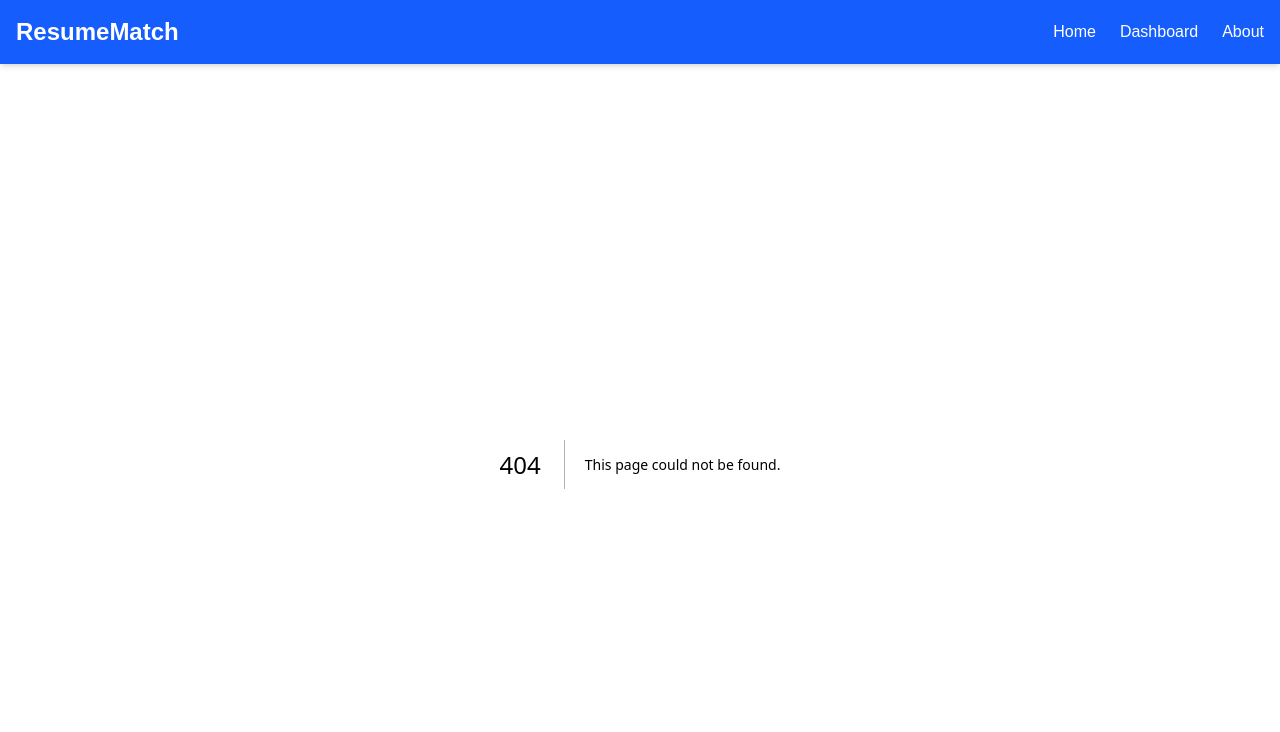
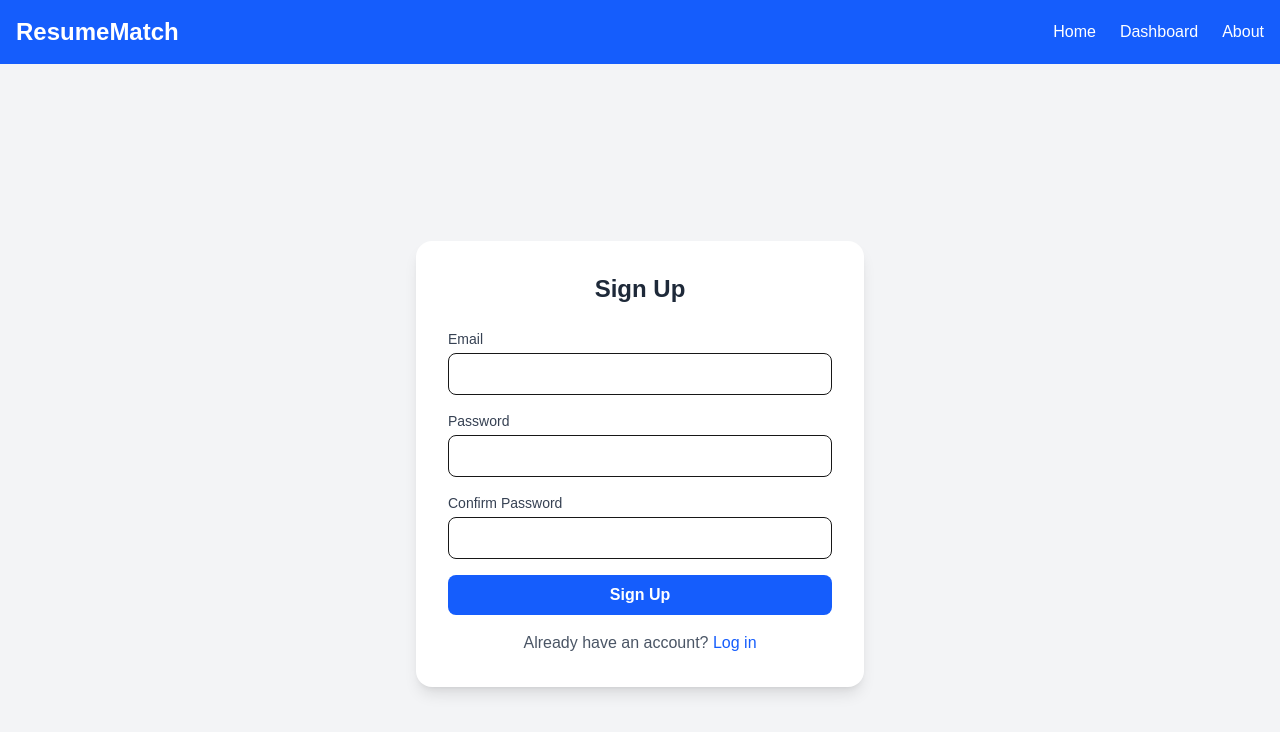
Before and after one commit to joshuajcarroll/AI-Resume-Reviewer, a Next.js app: page /signup in a window 1280 px wide. Before the commit this address had no page. Shown: the top 732 px of the page. Built offline with nearby package versions, Linux system fonts and the light colour scheme.

Commit message:
Added signup page for user signup

```diff
--- /dev/null
+++ b/app/signup/page.tsx
@@ -0,0 +1,113 @@
+"use client";
+
+import { useState } from "react";
+//import { useRouter } from "next/navigation";
+
+const Signup = () => {
+  const [email, setEmail] = useState<string>("");
+  const [password, setPassword] = useState<string>("");
+  const [confirmPassword, setConfirmPassword] = useState<string>("");
+  const [loading, setLoading] = useState(false);
+  const [error, setError] = useState<string | null>(null);
+  //const router = useRouter();
+
+  const handleSubmit = async (event: React.FormEvent) => {
+    event.preventDefault();
+
+    if (!email || !password || !confirmPassword) {
+      setError("Please fill in all fields.");
+      return;
+    }
+
+    if (password !== confirmPassword) {
+      setError("Passwords do not match.");
+      return;
+    }
+
+    setLoading(true);
+    setError(null);
+
+    try {
+      // Mock signup request, replace this with your API call
+      const response = await fetch("/api/signup", {
+        method: "POST",
+        body: JSON.stringify({ email, password }),
+        headers: { "Content-Type": "application/json" },
+      });
+
+      if (!response.ok) {
+        const data = await response.json();
+        setError(data.error || "Signup failed. Please try again.");
+      } else {
+        // On success, redirect to login page
+        //router.push("/login");
+      }
+    } catch  {
+      setError("An error occurred. Please try again.");
+    } finally {
+      setLoading(false);
+    }
+  };
+
+  return (
+    <div className="flex items-center justify-center min-h-screen bg-gray-100">
+      <div className="bg-white shadow-lg rounded-2xl p-8 max-w-md w-full">
+        <h1 className="text-2xl font-bold text-center text-gray-800 mb-6">Sign Up</h1>
+        {error && <p className="text-red-600 text-center mb-4">{error}</p>}
+        <form onSubmit={handleSubmit} className="space-y-4">
+          <div>
+            <label className="block text-sm font-medium text-gray-700">Email</label>
+            <input
+              type="email"
+              value={email}
+              onChange={(e) => setEmail(e.target.value)}
+              className="mt-1 w-full px-3 py-2 border rounded-lg focus:ring-blue-500 focus:border-blue-500"
+              required
+            />
+          </div>
+
+          <div>
+            <label className="block text-sm font-medium text-gray-700">Password</label>
+            <input
+              type="password"
+              value={password}
+              onChange={(e) => setPassword(e.target.value)}
+              className="mt-1 w-full px-3 py-2 border rounded-lg focus:ring-blue-500 focus:border-blue-500"
+              required
+            />
+          </div>
+
+          <div>
+            <label className="block text-sm font-medium text-gray-700">Confirm Password</label>
+            <input
+              type="password"
+              value={confirmPassword}
+              onChange={(e) => setConfirmPassword(e.target.value)}
+              className="mt-1 w-full px-3 py-2 border rounded-lg focus:ring-blue-500 focus:border-blue-500"
+              required
+            />
+          </div>
+
+          <button
+            type="submit"
+            className="w-full bg-blue-600 text-white py-2 rounded-lg font-semibold hover:bg-blue-700 transition duration-200 disabled:opacity-50"
+            disabled={loading}
+          >
+            {loading ? "Signing up..." : "Sign Up"}
+          </button>
+        </form>
+
+        <div className="mt-4 text-center">
+          <p className="text-gray-600">
+            Already have an account?{" "}
+            <a href="/login" className="text-blue-600 hover:underline">
+              Log in
+            </a>
+          </p>
+        </div>
+      </div>
+    </div>
+  );
+};
+
+export default Signup;
--- a/package.json
+++ b/package.json
@@ -10,6 +10,7 @@
   },
   "dependencies": {
     "@aws-sdk/client-s3": "^3.758.0",
+    "@prisma/client": "^6.4.1",
     "@supabase/supabase-js": "^2.49.1",
     "aws-sdk": "^2.1692.0",
     "multer": "^1.4.5-lts.1",
```
Also changed, not shown: 1 other file (tests, documents, lock files or other folders).
